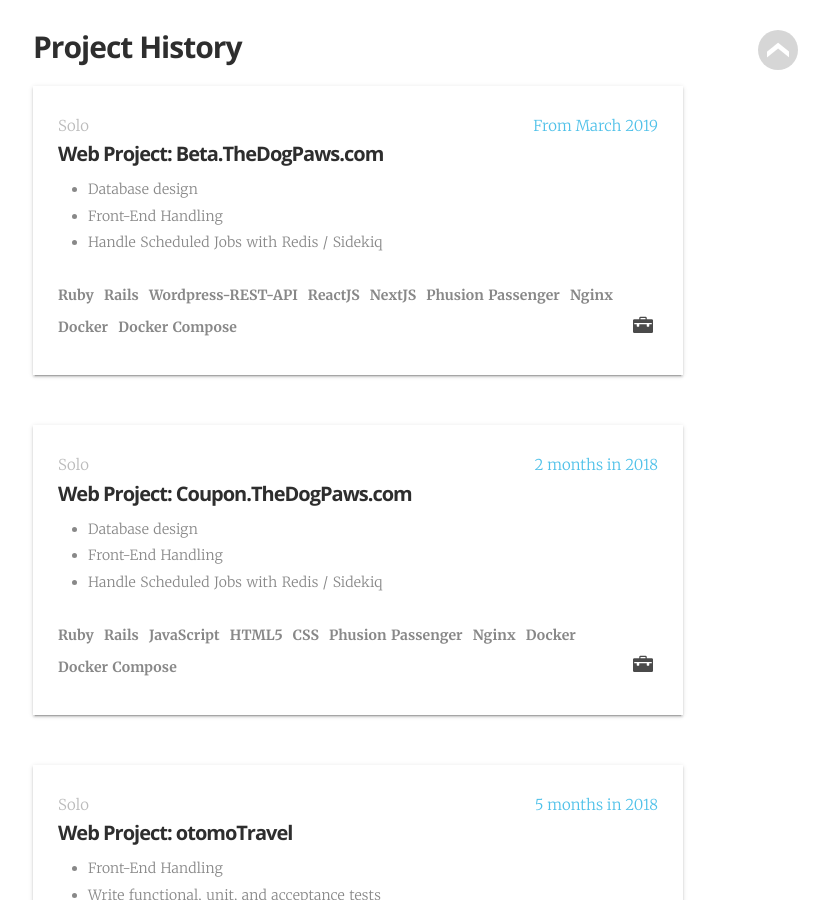
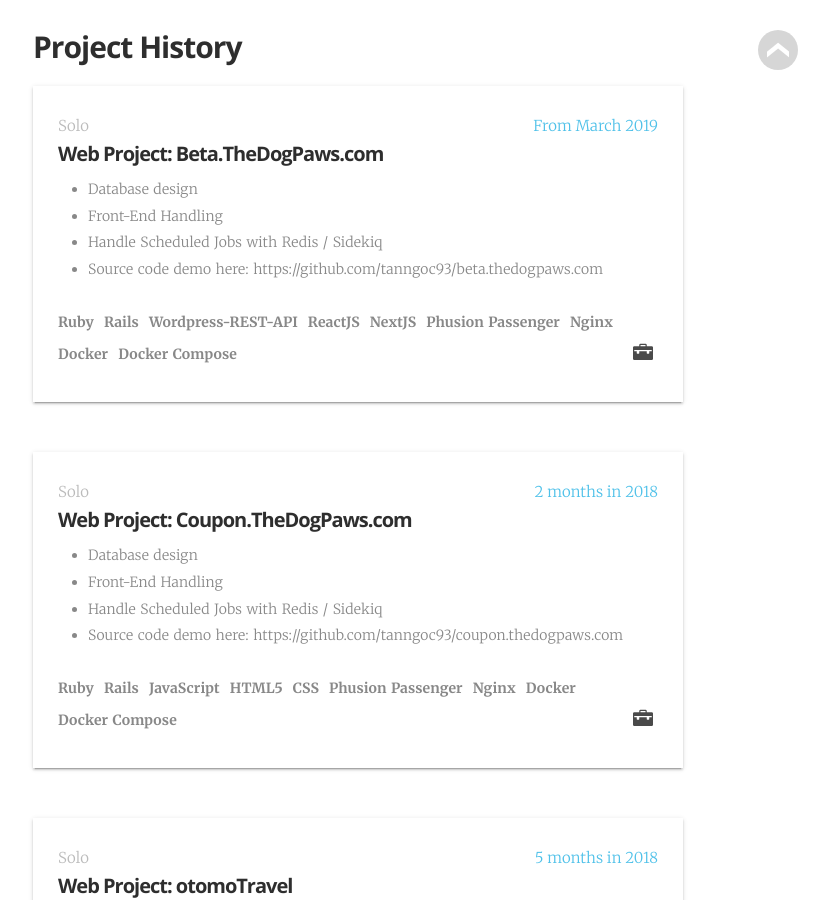
Before and after one commit to tanngoc93/tanngoc93.github.io, a Jekyll site: the page built from _pages/cv.html, in a window 1280 px wide and 900 px high, scrolled down 2361 px. Shown: the whole window, without its empty margins (282-1111 px from the left). Built offline with Jekyll 4.4.1, drawn with Linux system fonts in a browser that asks for light colours; some web fonts are replaced.

Commit message:
Fix some bugs

```diff
--- a/_data/cv.yml
+++ b/_data/cv.yml
@@ -56,6 +56,7 @@
             - "Database design"
             - "Front-End Handling"
             - "Handle Scheduled Jobs with Redis / Sidekiq"
+            - "Source code demo here: https://github.com/tanngoc93/beta.thedogpaws.com"
         - time:             "2 months in 2018"
           team:             "Solo"
           title:            "Web Project: Coupon.TheDogPaws.com"
@@ -64,6 +65,7 @@
             - "Database design"
             - "Front-End Handling"
             - "Handle Scheduled Jobs with Redis / Sidekiq"
+            - "Source code demo here: https://github.com/tanngoc93/coupon.thedogpaws.com"
         - time:             "5 months in 2018"
           team:             "Solo"
           title:            "Web Project: otomoTravel"
```
